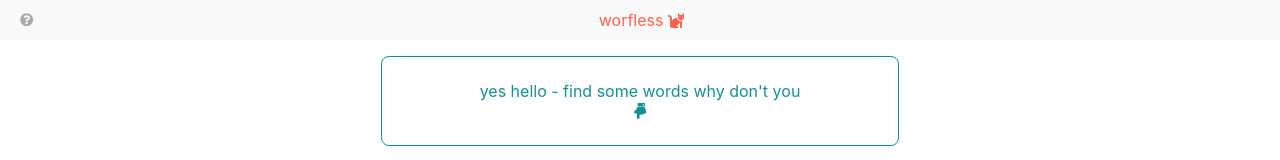
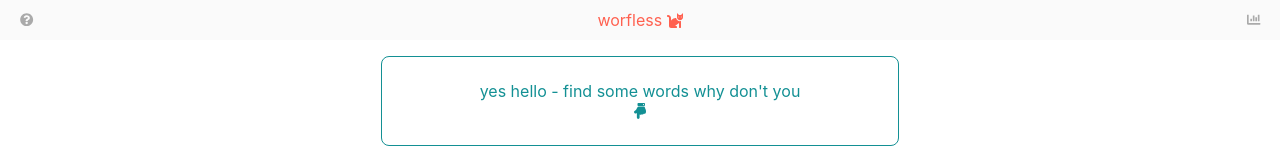
Before and after one commit to juniferd/worfless, a React (Create React App) app: page / in a window 1280 px wide. Shown: the top 160 px of the page. Built offline with nearby package versions, Linux system fonts and the light colour scheme.

Commit message:
add stats modal

```diff
--- a/src/Stats.js
+++ b/src/Stats.js
@@ -3,7 +3,7 @@
 import { ModalContext, GameContext, StatsContext } from './context'
 import styles from './Stats.module.css'
 
-export default function StatsModal() {
+export function Stats() {
   const { totalGames, recentGame } = useContext(StatsContext)
   const { startGame } = useContext(GameContext)
   const { closeModal } = useContext(ModalContext)
@@ -49,3 +49,5 @@
     </Modal>
   )
 }
+
+export default Stats
--- a/src/Stats.module.css
+++ b/src/Stats.module.css
@@ -20,3 +20,9 @@
   font-weight: 500;
   user-select: none;
 }
+
+@media (max-width: 600px) {
+  .wordsWrapper {
+    margin: 0 2em;
+  }
+}
--- a/src/modules/header/index.js
+++ b/src/modules/header/index.js
@@ -8,6 +8,7 @@
   faMeh,
   faCrow,
   faQuestionCircle,
+  faChartBar,
 } from '@fortawesome/free-solid-svg-icons'
 import { Button } from '../../components'
 import { ModalContext } from '../../context'
@@ -15,7 +16,8 @@
 
 export function Header() {
   const icons = [faCoffee, faBomb, faBookDead, faCat, faMeh, faCrow]
-  const [loadingModal, setLoadingModal] = useState(false)
+  const [loadingAboutModal, setLoadingAboutModal] = useState(false)
+  const [loadingStatsModal, setLoadingStatsModal] = useState(false)
   const [icon, setIcon] = useState(null);
 
   useEffect(() => {
@@ -28,25 +30,33 @@
     closeModal,
   } = useContext(ModalContext)
 
-  async function handleModalClick() {
-    setLoadingModal(true)
+  async function handleAboutModalClick() {
+    setLoadingAboutModal(true)
     const {About} = await import('../about');
-    setLoadingModal(false)
+    setLoadingAboutModal(false)
     openModal()
     setModalContent(<About onClose={closeModal} />)
   }
 
+  async function handleStatsModalClick() {
+    setLoadingStatsModal(true)
+    const {Stats} = await import('../../Stats');
+    setLoadingStatsModal(false)
+    openModal()
+    setModalContent(<Stats />)
+  }
+
   return (
     <header className={styles.header}>
-      <Button onClick={handleModalClick} title="about" kind="noBackground" loading={loadingModal}>
+      <Button onClick={handleAboutModalClick} title="about" kind="noBackground" loading={loadingAboutModal}>
         <FA icon={faQuestionCircle} />
       </Button>
       <span className={styles.title}>
         worfless {icon && <FA icon={icon} />}
       </span>
-      <span>
-        &nbsp;
-      </span>
+      <Button onClick={handleStatsModalClick} title="stats" kind="noBackground" loading={loadingStatsModal}>
+        <FA icon={faChartBar} />
+      </Button>
     </header>
   )
 }
```
